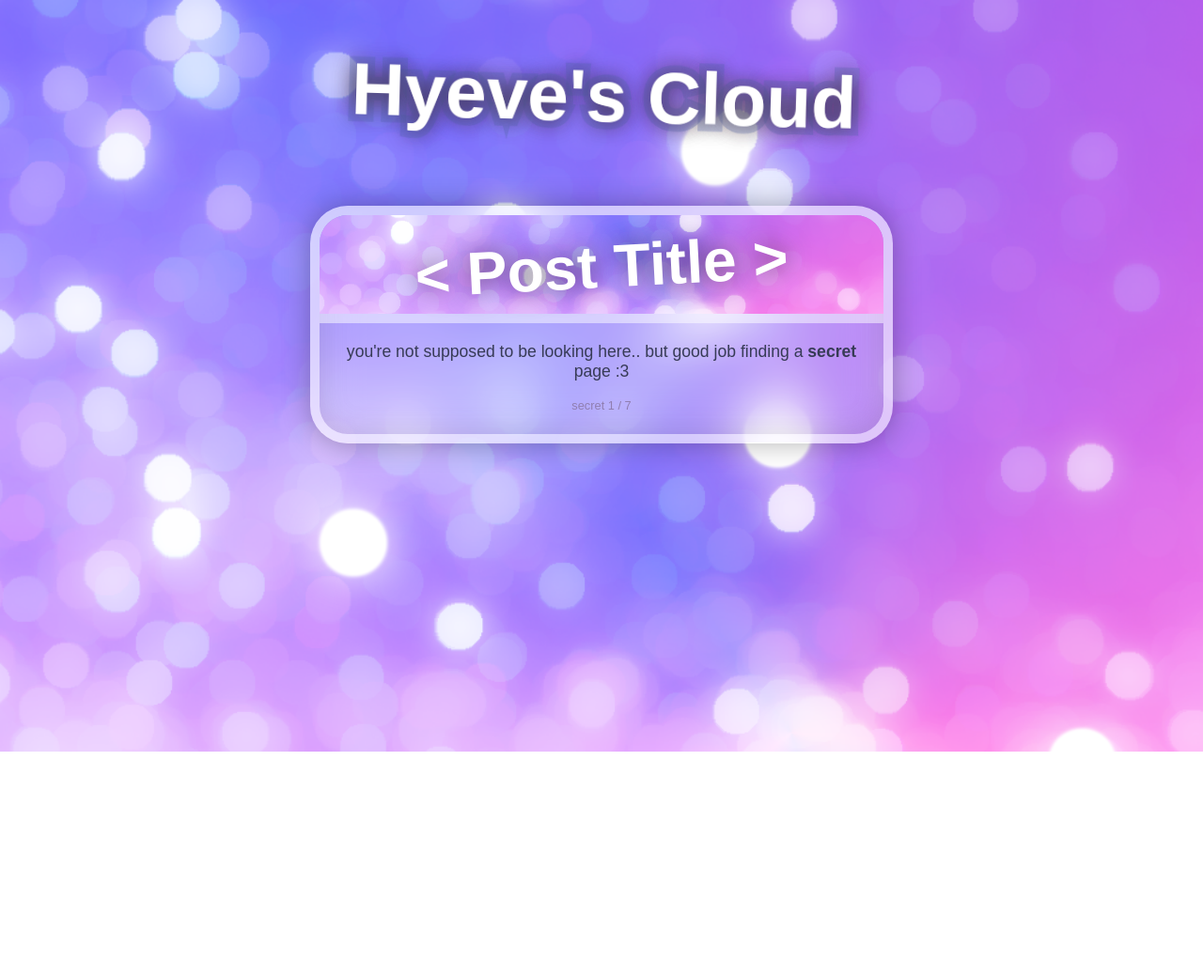
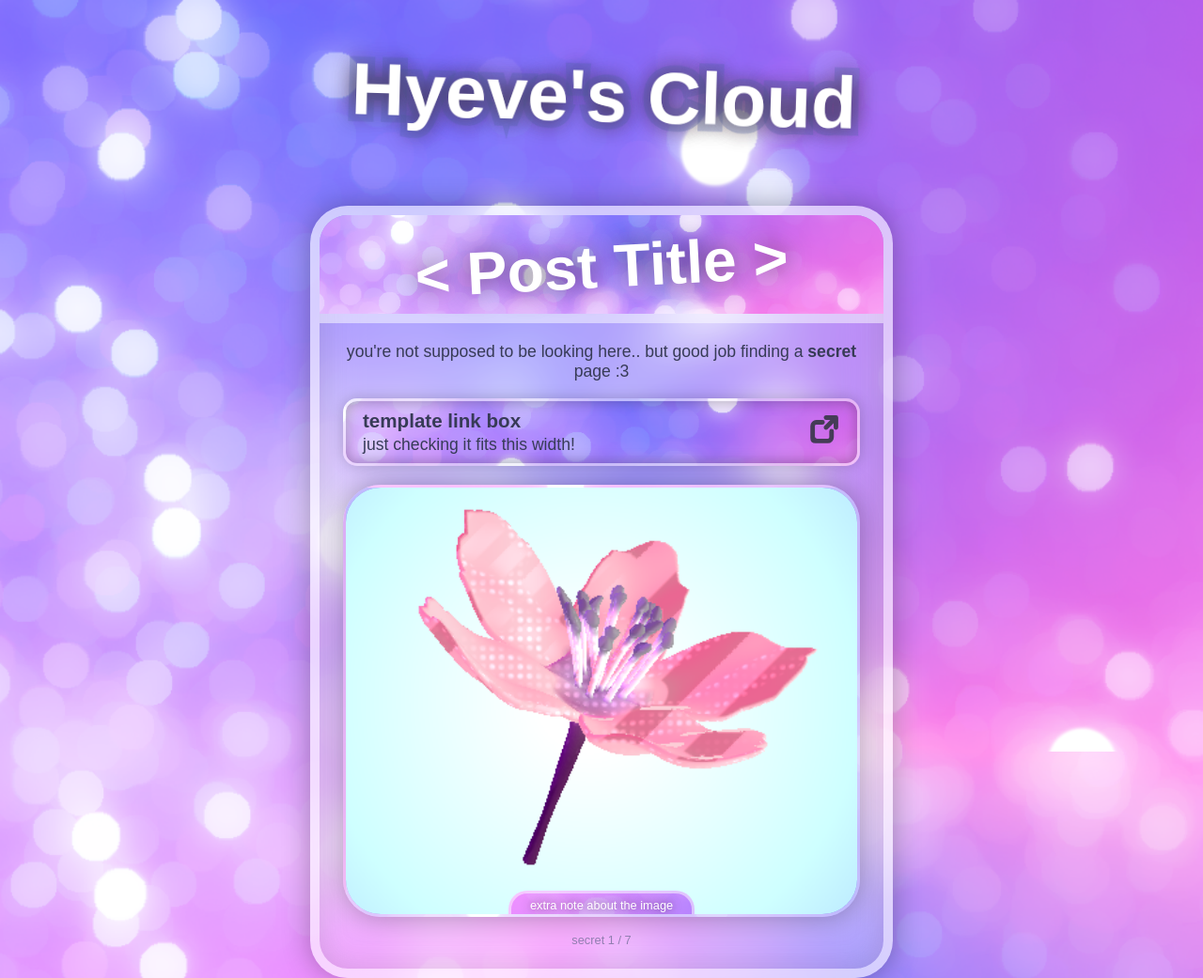
Before and after one commit to Hyyeve/WebbedSite, a plain HTML site: page posts/post-template.html in a window 1280 px wide. Shown: the whole page at 94% size. Before the commit the page ends 800 px from the top, so only its background shows below. Drawn offline with Linux system fonts and the light colour scheme; a web font is replaced by a local one.

Commit message:
work on post template

```diff
--- /dev/null
+++ b/css/image-box.css
@@ -0,0 +1,36 @@
+.image-box {
+  background: var(--BG_IMG);
+  border: 3px solid var(--CRYSTAL_BORDER_COL);
+  margin: 15px;
+  overflow: hidden;
+  border-radius: 40px;
+  box-shadow: 0 0 30px rgba(0, 0, 0, 0.3), inset 0 0 30px rgba(100, 100, 100, 0.2);
+}
+
+.image-box > img {
+  width: 100%;
+  vertical-align: bottom;
+}
+
+.image-tag-layout {
+  display: flex;
+  flex: auto;
+  align-items: center;
+  justify-content: center;
+}
+
+.image-tag {
+  height: 20px;
+  margin-top: -25px;
+  margin-bottom: -6px;
+  font-size: 0.8rem;
+  text-align: center;
+  padding: 5px 20px 0px 20px;
+  color: white;
+  border: 3px solid var(--CRYSTAL_BORDER_COL);
+  font-family: var(--HEADER_FONT), sans-serif;
+  text-shadow: 0 0 10px var(--TEXT_SHADOW_COL);
+  background-image: var(--BG_IMG);
+  background-position: 50% 90%;
+  border-radius: 20px 20px 0 0;
+}
--- a/posts/post-template.html
+++ b/posts/post-template.html
@@ -8,6 +8,7 @@
   <link rel="stylesheet" href="../css/content-box.css">
   <link rel="stylesheet" href="../css/link-box.css">
   <link rel="stylesheet" href="../css/floating-header.css">
+  <link rel="stylesheet" href="../css/image-box.css">
   <link rel="stylesheet" href="../css/post.css">
   <link rel="icon" type="image/png" href="../ico.png"/>
 </head>
@@ -25,6 +26,28 @@
     <article class="content-text">
       <p style="margin-top: 0">
         you're not supposed to be looking here.. but good job finding a <strong>secret</strong> page :3
+
+      <div class="link-box">
+        <div>
+          <h3 class="link-box-title">template link box</h3>
+          <p class="link-box-text">just checking it fits this width!</p>
+        </div>
+        <div class="link-icons">
+          <a href="../posts/post-template.html">
+            <img class="link-icon" src="../img/icon/link-open.svg" alt="Icon link to full post page">
+          </a>
+        </div>
+      </div>
+
+      <div class="image-box">
+        <img src="../img/flower.png" alt="template post test image">
+        <div class="image-tag-layout">
+          <div class="image-tag">
+            extra note about the image
+          </div>
+        </div>
+      </div>
+
       </p>
       <p class="quote-text">
         secret 1 / 7
```
Also changed, not shown: img/flower.png (added).
